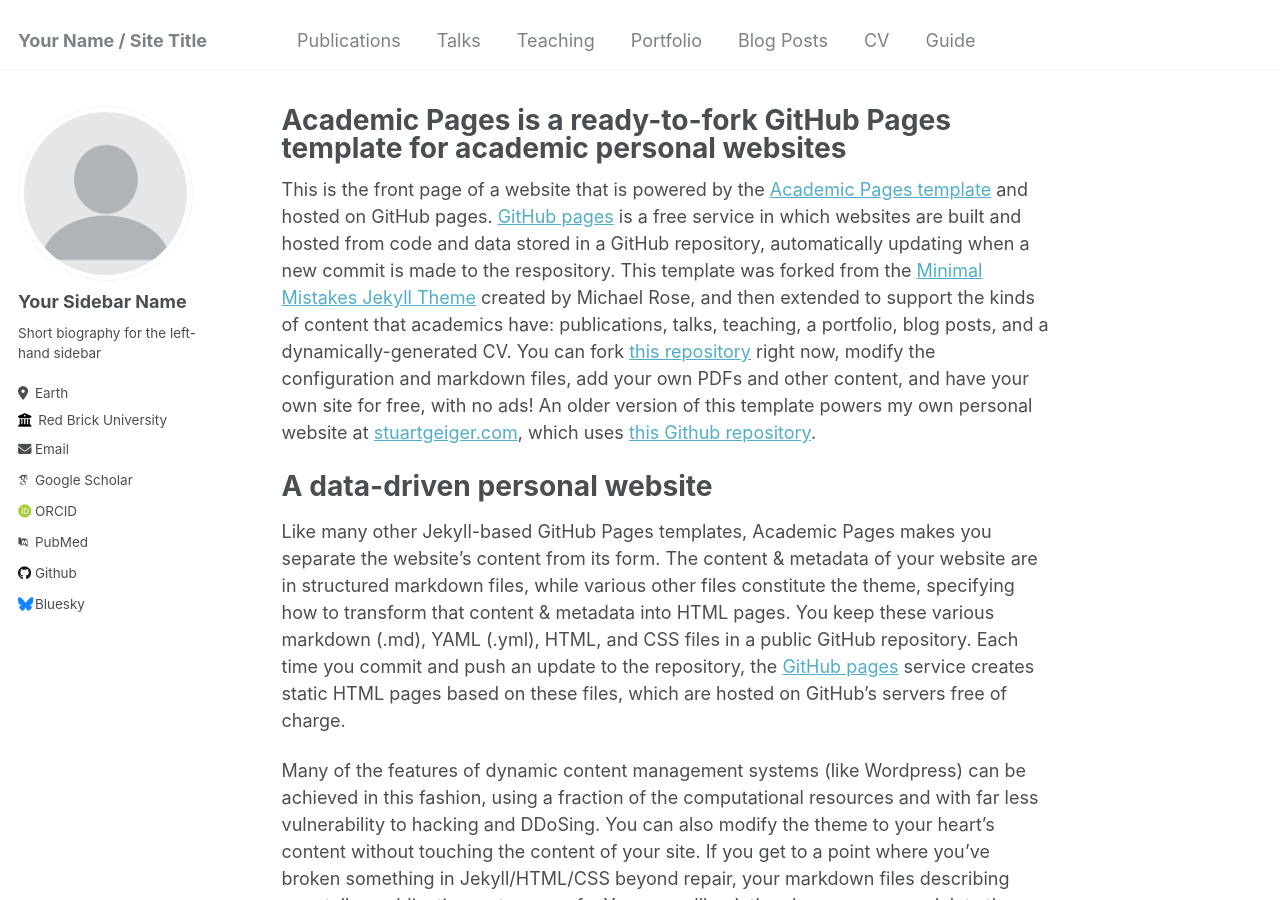
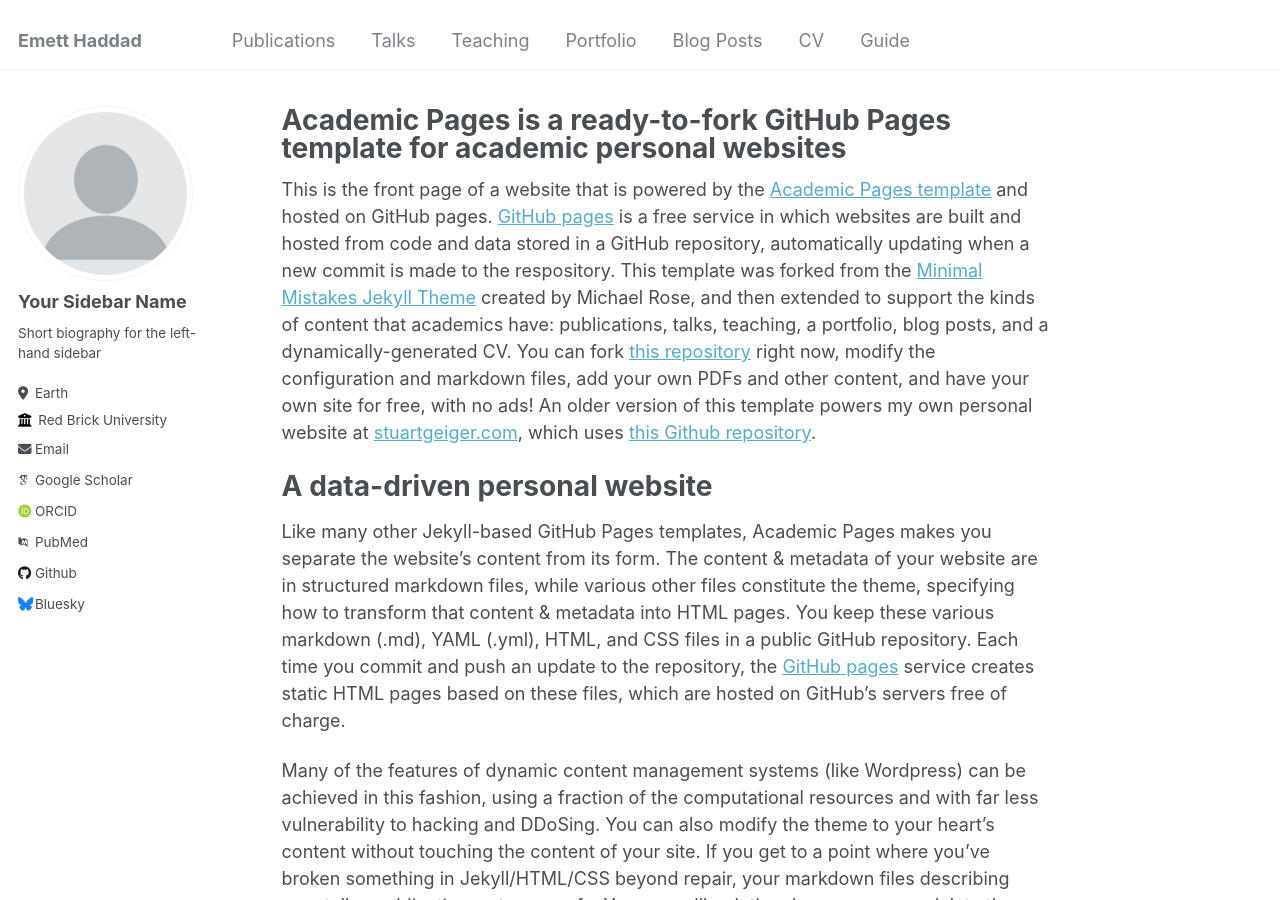
Before and after one commit to EmettGabrielH/Test-academic-pages, a Jekyll site: the page built from _pages/about.md, in a window 1280 px wide and 900 px high. Built offline with Jekyll 4.4.1, drawn with Linux system fonts in a browser that asks for light colours; some web fonts are replaced.

Commit message:
Update _config.yml

```diff
--- a/_config.yml
+++ b/_config.yml
@@ -8,13 +8,13 @@
 
 # Basic Site Settings
 locale                   : "en-US"
-title                    : "Your Name / Site Title"
+title                    : "Emett Haddad"
 title_separator          : "-"
 name                     : &name "Your Name"
 description              : &description "personal description"
 url                      : https://academicpages.github.io # the base hostname & protocol for your site e.g. "https://mmistakes.github.io"
 baseurl                  : "" # the subpath of your site, e.g. "/blog"
-repository               : "academicpages/academicpages.github.io"
+repository               : "emettgabrielh/emettgabrielh.github.io"
 
 # Site Author - The following control what appear as part of the author content on the side bar.
 #               If a field is blank the icon and link will not appear, otherwise it will be shown.
```
